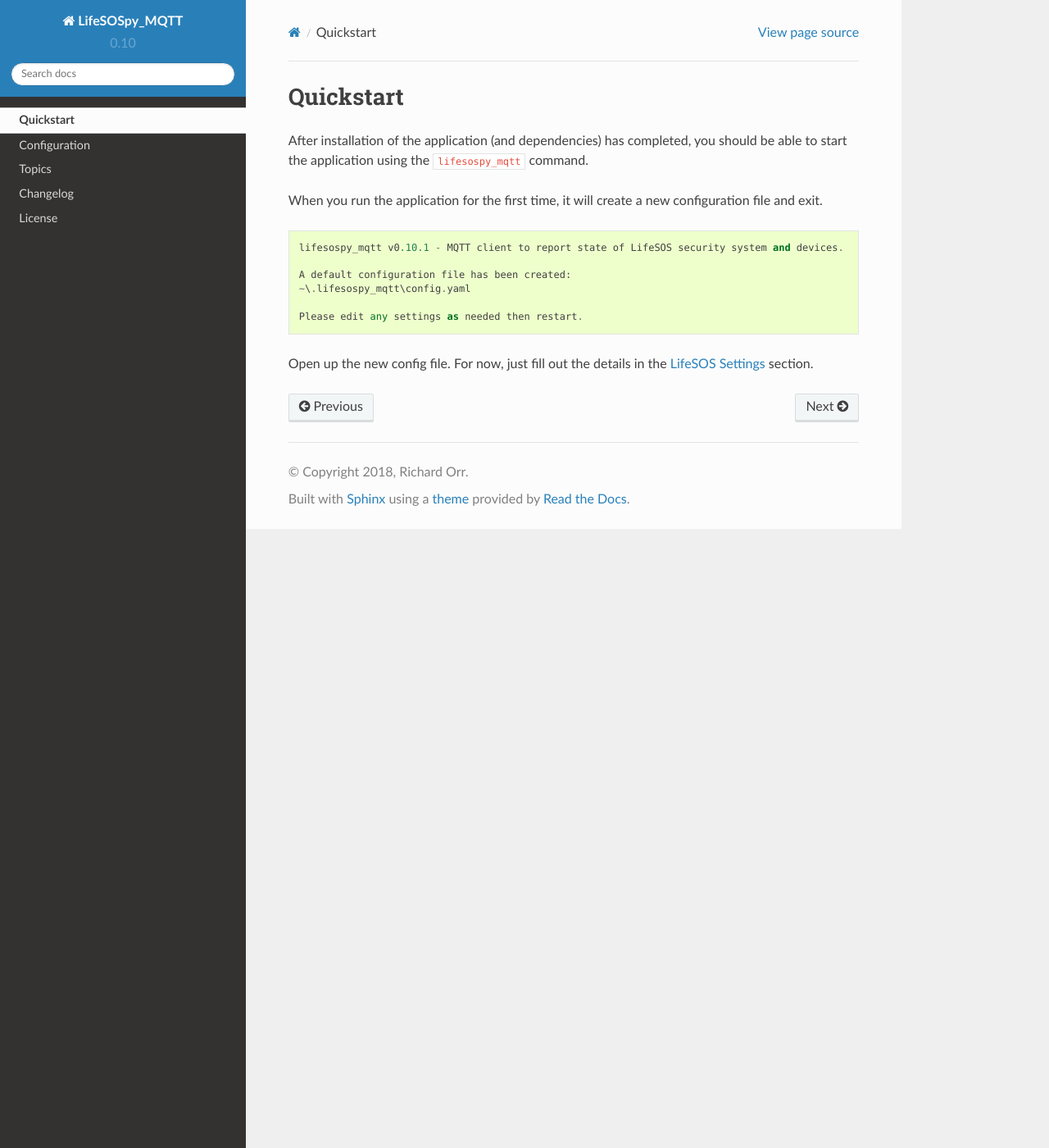
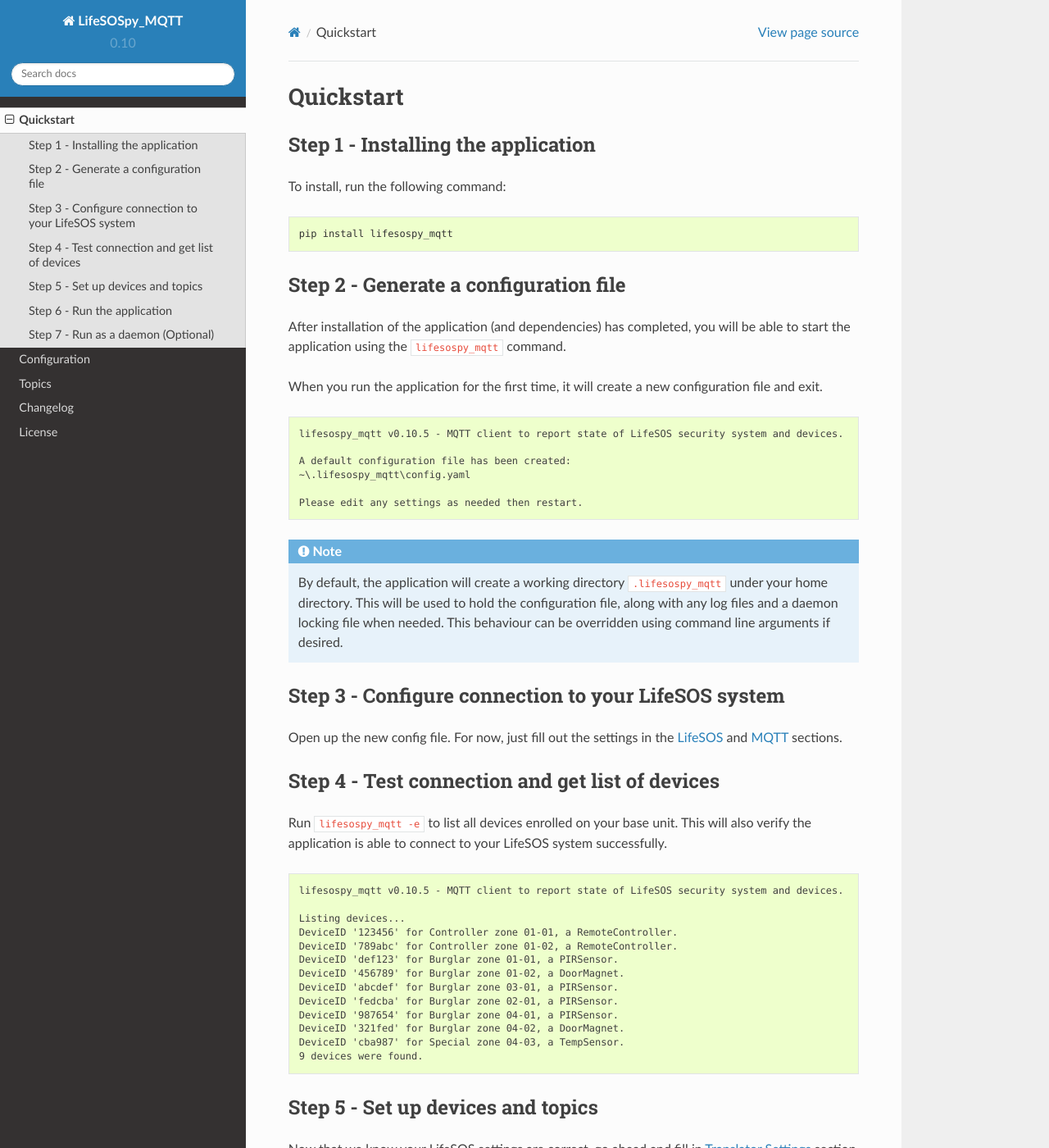
Before and after one commit to rorr73/LifeSOSpy_MQTT, a Sphinx documentation site: the page built from docs/quickstart.rst, in a window 1280 px wide and 1400 px high. Shown: the whole window at 82% size. Built offline with Sphinx 7.4.7 and the Read the Docs theme 2.0.0, drawn with Linux system fonts in a browser that asks for light colours; some of the changed text lies outside the part shown.

Commit message:
Update quickstart in docs.

```diff
--- a/docs/configuration.rst
+++ b/docs/configuration.rst
@@ -4,6 +4,7 @@
 All settings for this application's configuration file, ``config.yaml``, are listed below.
 
 .. _configuration_lifesos:
+
 LifeSOS settings
 ^^^^^^^^^^^^^^^^
 
@@ -50,6 +51,8 @@
    configurable setting on newer models to require a password to issue
    commands over the network interface.
 
+.. _configuration_mqtt:
+
 MQTT settings
 ^^^^^^^^^^^^^
 
@@ -78,6 +81,8 @@
    on secure connections;
    `reference <http://hbmqtt.readthedocs.io/en/latest/references/mqttclient.html#hbmqtt.client.MQTTClient.connect>`__.
 -  **client_id**: Name to identify this application to the MQTT broker.
+
+.. _configuration_translator:
 
 Translator settings
 ^^^^^^^^^^^^^^^^^^^
--- a/docs/index.rst
+++ b/docs/index.rst
@@ -30,12 +30,6 @@
 Installation
 ------------
 
-To install this application, run the following command:
-
-::
-
-   $ pip install lifesospy_mqtt
-
 Please refer to :doc:`quickstart` for help on getting started.
 
 .. _LifeSOS: http://lifesos.com.tw
--- a/docs/quickstart.rst
+++ b/docs/quickstart.rst
@@ -1,21 +1,115 @@
 Quickstart
 -------------
 
+Step 1 - Installing the application
+^^^^^^^^^^^^^^^^
+
+To install, run the following command:
+
+.. code-block:: console
+
+   pip install lifesospy_mqtt
+
+Step 2 - Generate a configuration file
+^^^^^^^^^^^^^^^^
+
 After installation of the application (and dependencies) has completed,
-you should be able to start the application using the ``lifesospy_mqtt``
+you will be able to start the application using the ``lifesospy_mqtt``
 command.
 
 When you run the application for the first time, it will create a new
 configuration file and exit.
 
-::
+.. code-block:: text
 
-   lifesospy_mqtt v0.10.1 - MQTT client to report state of LifeSOS security system and devices.
+   lifesospy_mqtt v0.10.5 - MQTT client to report state of LifeSOS security system and devices.
 
    A default configuration file has been created:
    ~\.lifesospy_mqtt\config.yaml
 
    Please edit any settings as needed then restart.
 
-Open up the new config file. For now, just fill out the details in the
-:ref:`LifeSOS Settings <configuration_lifesos>` section.
+.. note::
+    By default, the application will create a working directory ``.lifesospy_mqtt`` under
+    your home directory. This will be used to hold the configuration file, along with any
+    log files and a daemon locking file when needed. This behaviour can be overridden
+    using command line arguments if desired.
+
+Step 3 - Configure connection to your LifeSOS system
+^^^^^^^^^^^^^^^^
+
+Open up the new config file. For now, just fill out the settings in the
+:ref:`LifeSOS <configuration_lifesos>` and :ref:`MQTT <configuration_mqtt>` sections.
+
+Step 4 - Test connection and get list of devices
+^^^^^^^^^^^^^^^^
+
+Run ``lifesospy_mqtt -e`` to list all devices enrolled on your base unit. This will
+also verify the application is able to connect to your LifeSOS system successfully.
+
+.. code-block:: text
+
+   lifesospy_mqtt v0.10.5 - MQTT client to report state of LifeSOS security system and devices.
+
+   Listing devices...
+   DeviceID '123456' for Controller zone 01-01, a RemoteController.
+   DeviceID '789abc' for Controller zone 01-02, a RemoteController.
+   DeviceID 'def123' for Burglar zone 01-01, a PIRSensor.
+   DeviceID '456789' for Burglar zone 01-02, a DoorMagnet.
+   DeviceID 'abcdef' for Burglar zone 03-01, a PIRSensor.
+   DeviceID 'fedcba' for Burglar zone 02-01, a PIRSensor.
+   DeviceID '987654' for Burglar zone 04-01, a PIRSensor.
+   DeviceID '321fed' for Burglar zone 04-02, a DoorMagnet.
+   DeviceID 'cba987' for Special zone 04-03, a TempSensor.
+   9 devices were found.
+
+Step 5 - Set up devices and topics
+^^^^^^^^^^^^^^^^
+
+Now that we know your LifeSOS settings are correct, go ahead and fill in
+:ref:`Translator Settings <configuration_translator>` section of your config file.
+
+For each device that you want to publish via MQTT, add an entry under ``devices``
+with a ``device_id`` as listed during the above step, and specify a meaningful
+``topic`` name. Also if you intend to use this MQTT client with Home Assistant,
+specify a ``ha_name``, which is how the device will be labelled in the UI.
+
+For each switch that you want to manage via MQTT, add an entry under ``switches``
+with a ``switch number`` (value between 1 and 16) and specify a meaningful
+``topic`` name. Again, if you intend to use this MQTT client with Home Assistant,
+specify a ``ha_name``, which is how the switch will be labelled in the UI.
+
+Step 6 - Run the application
+^^^^^^^^^^^^^^^^
+
+Go ahead and start the application by running ``lifesospy_mqtt``.
+
+To verify data is being published to your MQTT broker, run the subscribe tool
+that ships with it. For example, with Mosquitto:
+
+.. code-block:: console
+
+   mosquitto_sub -v -t 'home/alarm/#'
+
+If this application is working correctly, you should see the data that was
+published, similar to below:
+
+.. code-block:: console
+
+   home/alarm Disarm
+   home/alarm/ha_state disarmed
+   home/alarm/is_connected True
+   home/alarm/operation_mode Disarm
+   home/alarm/rom_version 02.4201/13/06
+   home/alarm/exit_delay 15
+   home/alarm/entry_delay 15
+
+Step 7 - Run as a daemon (Optional)
+^^^^^^^^^^^^^^^^
+
+When you're happy that everything is working correctly, this application
+can be set up to run as a daemon, to be run continuously in the background.
+
+To do so, you will need to specify the ``-d`` command line argument. I'd
+also recommend using the ``-l`` and ``-p`` arguments when running as a
+daemon, to generate a log file and ensure only a single instance is running.
```
